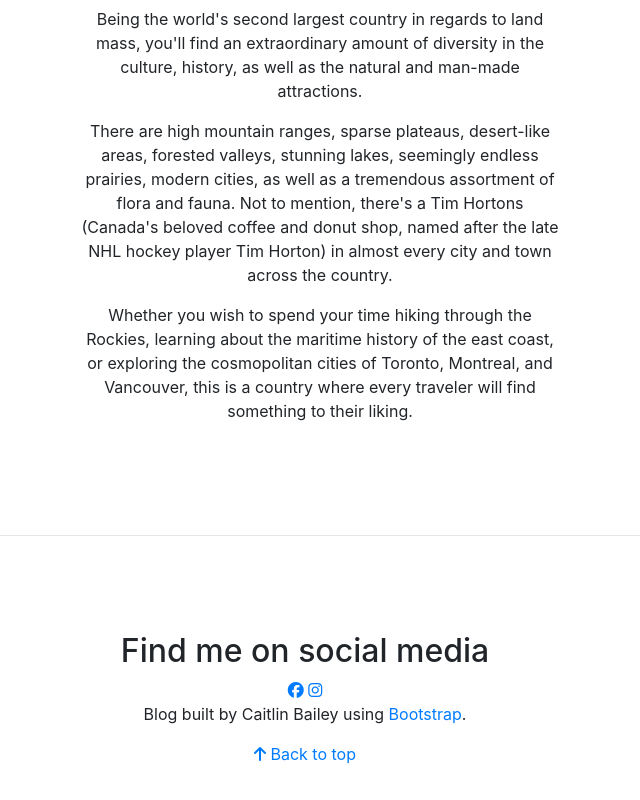
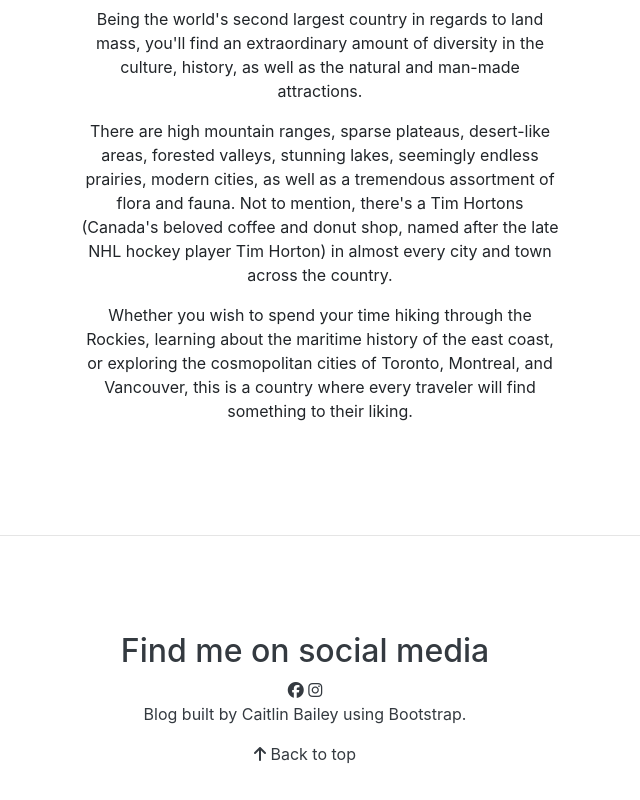
Before and after one commit to caitlingbailey/websites, a plain HTML site: page canada/index.html in a window 1280 px wide. Shown: the part 2193-2993 px from the top of the page, without its empty margins (320-960 px from the left). Drawn offline with nearby package versions, Linux system fonts and the light colour scheme.

Commit message:
Update index.html

```diff
--- a/canada/index.html
+++ b/canada/index.html
@@ -13,9 +13,9 @@
     <!-- Bootstrap CSS -->
     <link rel="stylesheet" href="https://stackpath.bootstrapcdn.com/bootstrap/4.5.0/css/bootstrap.min.css" integrity="sha384-9aIt2nRpC12Uk9gS9baDl411NQApFmC26EwAOH8WgZl5MYYxFfc+NcPb1dKGj7Sk" crossorigin="anonymous">
     <script src="https://ajax.googleapis.com/ajax/libs/jquery/1.11.0/jquery.min.js"></script>
-    <script src="./parallax.js"></script>
+    <script src="../parallax/parallax.js"></script>
     <script src="https://kit.fontawesome.com/f72bb6e9f0.js" crossorigin="anonymous"></script>
-
+    <link href="https://fonts.googleapis.com/css2?family=Montserrat&display=swap" rel="stylesheet">
     <title>Canada</title>
   </head>
 
@@ -156,15 +156,15 @@
     </div>
 
     <!-- Footer -->
-    <div class="container-fluid">
+    <div class="container-fluid text-dark">
       <footer class="blog-footer">
         <div class="row justify-content-center" id="footer-container">
           <div class="col-sm-12 text-center">
             <h2>Find me on social media</h2>
-            <a class="profile-link-class" href="https://github.com/caitlingbailey"><i class="fab fa-facebook"></i></a>
-            <a class="profile-link-class" href="https://github.com/caitlingbailey"><i class="fab fa-instagram"></i></a>
-            <p>Blog built by Caitlin Bailey using <a href="https://getbootstrap.com/">Bootstrap</a>.</p>
-            <p><a href="#"><i class="fas fa-arrow-up"></i> Back to top</a></p>
+            <a class="profile-link-class text-dark" href="https://github.com/caitlingbailey"><i class="fab fa-facebook"></i></a>
+            <a class="profile-link-class text-dark" href="https://github.com/caitlingbailey"><i class="fab fa-instagram"></i></a>
+            <p>Blog built by Caitlin Bailey using <a href="https://getbootstrap.com/" class="text-dark">Bootstrap</a>.</p>
+            <p><a href="#" class="text-dark"><i class="fas fa-arrow-up"></i> Back to top</a></p>
         </div>
       </div>
       </footer>
```
